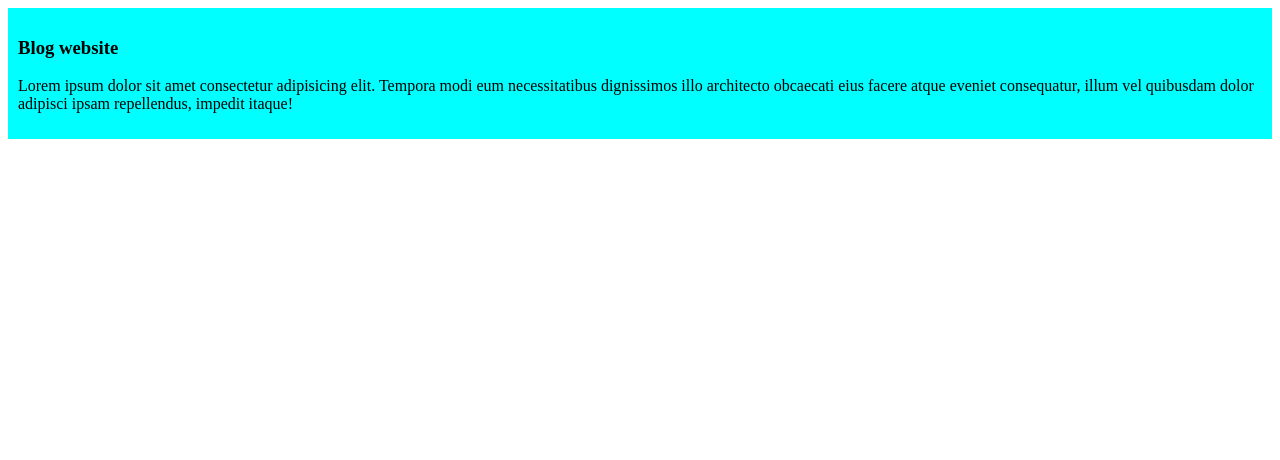
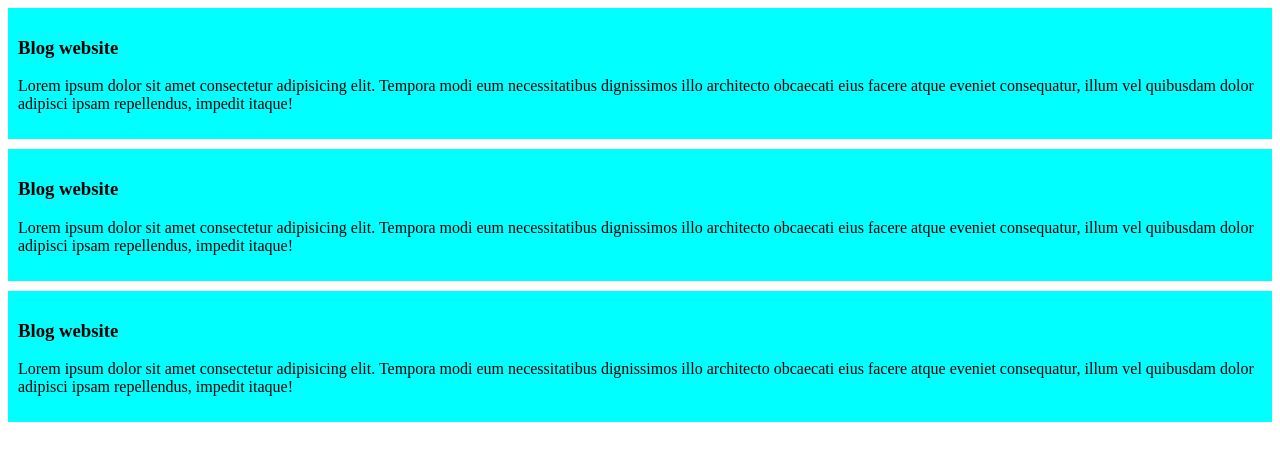
Before and after one commit to nayem56789/my-first-github-repo, a plain HTML site: page index.html in a window 1280 px wide. Drawn offline with Linux system fonts and the light colour scheme.

Commit message:
extra blog code push

```diff
--- a/index.html
+++ b/index.html
@@ -11,5 +11,13 @@
         <h3>Blog website</h3>
         <p>Lorem ipsum dolor sit amet consectetur adipisicing elit. Tempora modi eum necessitatibus dignissimos illo architecto obcaecati eius facere atque eveniet consequatur, illum vel quibusdam dolor adipisci ipsam repellendus, impedit itaque!</p>
     </div>
+    <div>
+        <h3>Blog website</h3>
+        <p>Lorem ipsum dolor sit amet consectetur adipisicing elit. Tempora modi eum necessitatibus dignissimos illo architecto obcaecati eius facere atque eveniet consequatur, illum vel quibusdam dolor adipisci ipsam repellendus, impedit itaque!</p>
+    </div>
+    <div>
+        <h3>Blog website</h3>
+        <p>Lorem ipsum dolor sit amet consectetur adipisicing elit. Tempora modi eum necessitatibus dignissimos illo architecto obcaecati eius facere atque eveniet consequatur, illum vel quibusdam dolor adipisci ipsam repellendus, impedit itaque!</p>
+    </div>
 </body>
 </html>
--- a/style/blog.css
+++ b/style/blog.css
@@ -1,4 +1,5 @@
 div{
     background-color: aqua;
     padding: 10px;
+    margin-bottom: 10px;
 }
```
